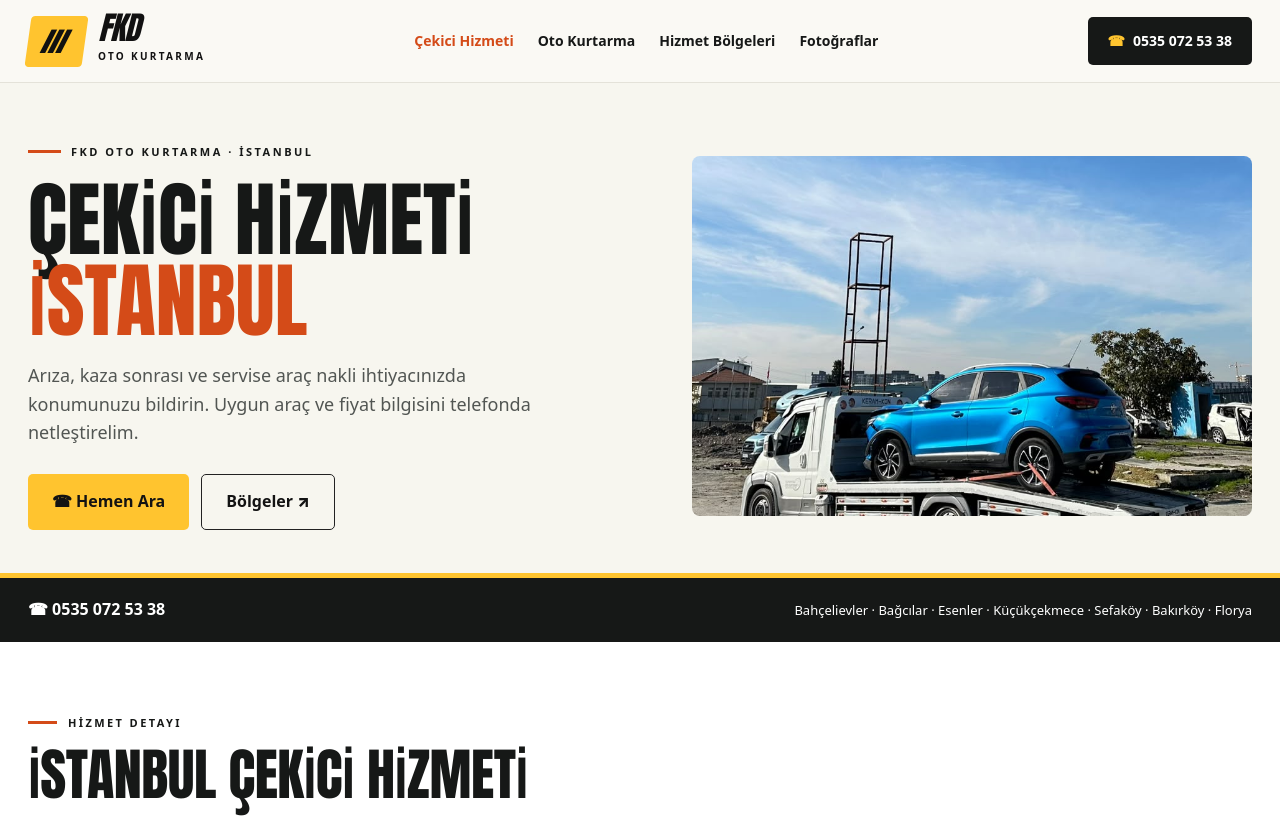
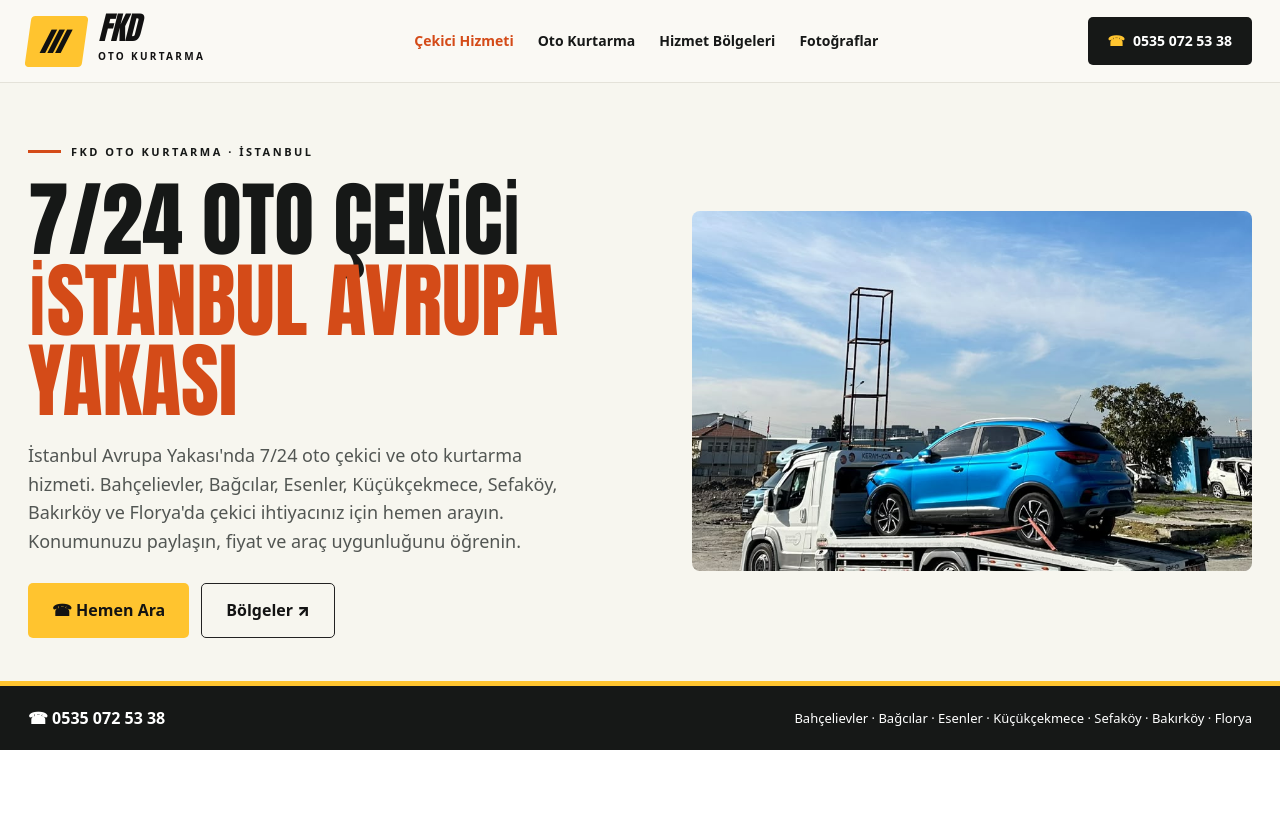
Before and after one commit to tulparotokurtarma/fkd-oto-kurtarma, a plain HTML site: page cekici-hizmeti.html in a window 1280 px wide. Shown: the top 818 px of the page. Drawn offline with Linux system fonts and the light colour scheme.

Commit message:
Update cekici-hizmeti.html

```diff
--- a/cekici-hizmeti.html
+++ b/cekici-hizmeti.html
@@ -83,13 +83,19 @@
     <div>
       <div class="eyebrow">FKD OTO KURTARMA · İSTANBUL</div>
 
-      <h1>Çekici Hizmeti <span>İstanbul</span></h1>
 
-      <p class="lead">
-        Arıza, kaza sonrası ve servise araç nakli ihtiyacınızda
-        konumunuzu bildirin. Uygun araç ve fiyat bilgisini
-        telefonda netleştirelim.
-      </p>
+<h1>7/24 Oto Çekici <span>İstanbul Avrupa Yakası</span></h1>
+
+
+
+<p class="lead">
+  İstanbul Avrupa Yakası'nda 7/24 oto çekici ve
+  oto kurtarma hizmeti. Bahçelievler, Bağcılar,
+  Esenler, Küçükçekmece, Sefaköy, Bakırköy ve
+  Florya'da çekici ihtiyacınız için hemen arayın.
+  Konumunuzu paylaşın, fiyat ve araç uygunluğunu öğrenin.
+</p>
+
 
       <div class="actions">
         <a class="button" href="tel:+905350725338">
```
